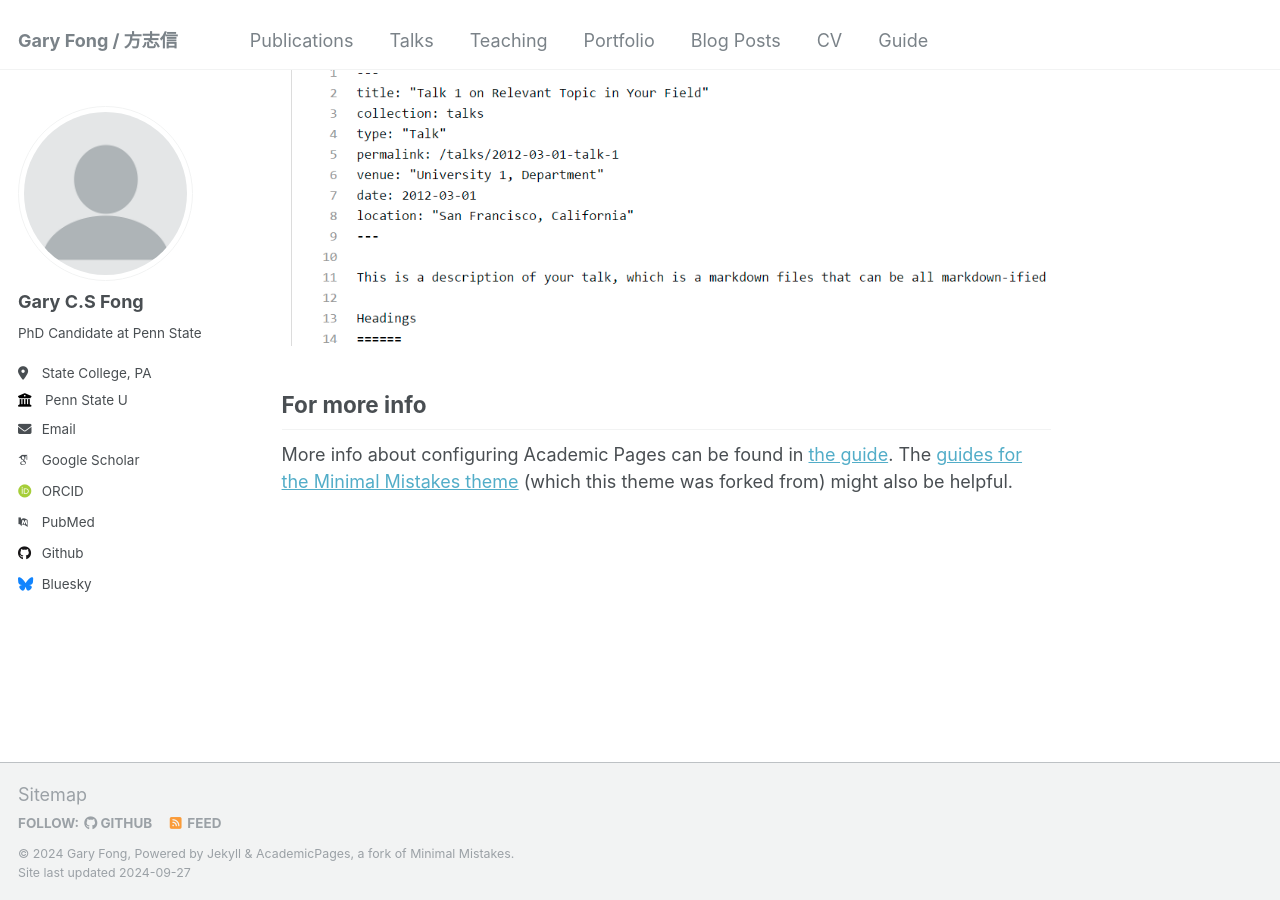
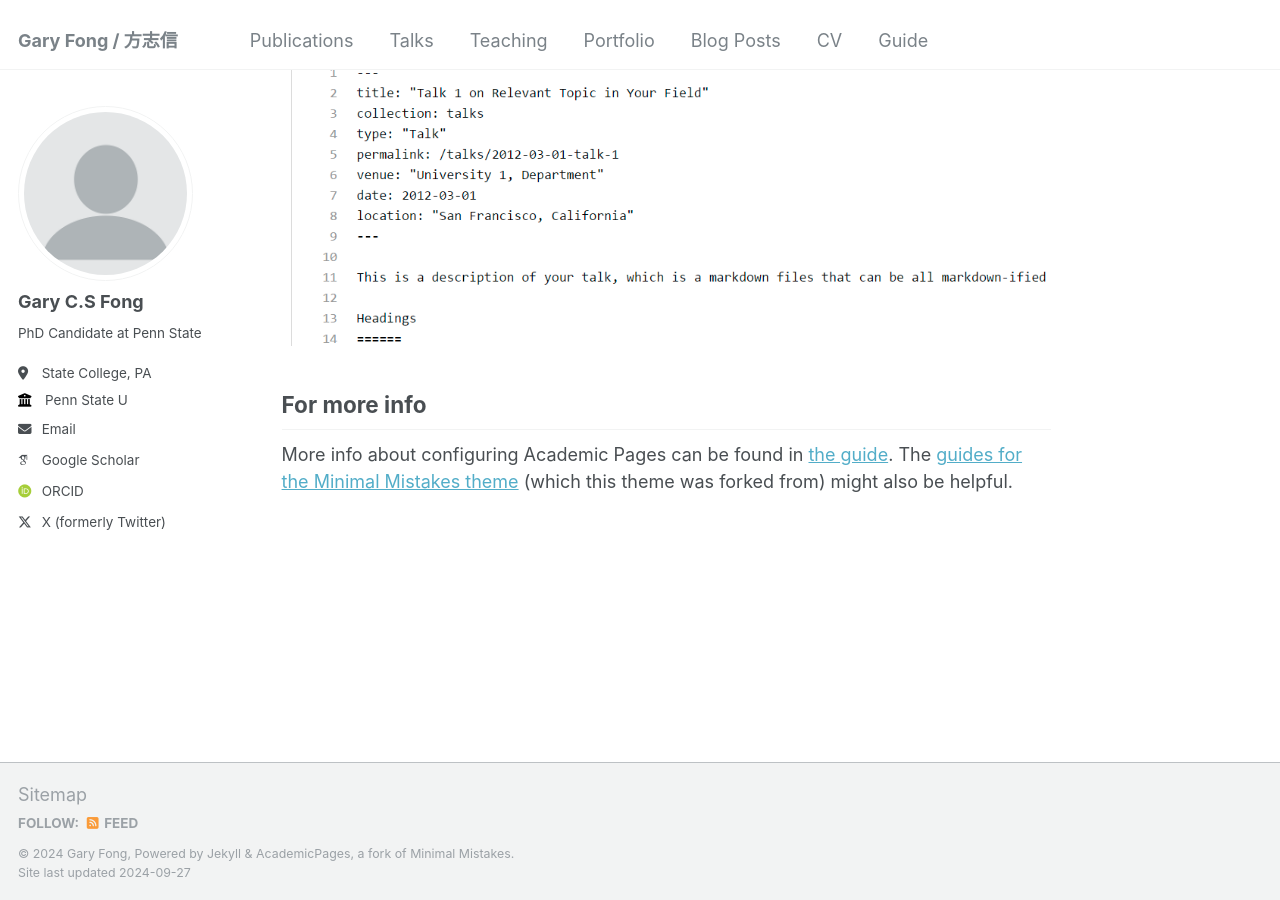
Before and after one commit to sap98fcs/sap98fcs.github.io, a Jekyll site: the page built from _pages/about.md, in a window 1280 px wide and 900 px high, scrolled down 2643 px. Built offline with Jekyll 4.4.1, drawn with Linux system fonts in a browser that asks for light colours; some web fonts are replaced; part of the change alters nothing that is shown.

Commit message:
Update _config.yml

```diff
--- a/_config.yml
+++ b/_config.yml
@@ -28,27 +28,27 @@ author:
   location         : "State College, PA"
   employer         : "Penn State U"
   uri              : # URL
-  email            : "cjf5914@psu.edu/sap98fcs@gmail.com"
+  email            : "cjf5914@psu.edu"
 
   # Academic websites
   arxiv            : # URL - Update with the correct link to your profile
-  googlescholar    : "https://scholar.google.com/citations?user=PS_CX0AAAAAJ"
+  googlescholar    : "https://scholar.google.com/citations?user=5UI3LCsAAAAJ&hl=en&oi=ao"
   impactstory      : # URL
-  orcid            : "http://orcid.org/yourorcidurl"
+  orcid            : "https://orcid.org/0000-0002-0412-9616"
   semantic         : # URL
-  pubmed           : "https://www.ncbi.nlm.nih.gov/pubmed/?term=john+snow"
+  pubmed           : # URL
   researchgate     : # URL
 
   # Repositories and software development
   bitbucket        : # Username - Update with your username on the site
   codepen          : # Username
   dribbble         : # Username
-  github           : "academicpages"
+  github           : # URL
   kaggle           : # Username
   stackoverflow    : # User number or user number and name (i.e., use "1" or "1/jeff-atwood")
 
   # Social media
-  bluesky          : "bsky.app" # Replace this with you Bluesky username
+  bluesky          : # Replace this with you Bluesky username
   facebook         : # Username
   flickr           : # Username
   foursquare       : # Username
@@ -65,7 +65,7 @@ author:
   steam            : # Username
   telegram         : # URL
   tumblr           : # Username
-  twitter          : # Username for X / Twitter
+  twitter          : "GaryFongPoliSci"
   vine             : # Username
   weibo            : # Username
   wikipedia        : # Username
```
